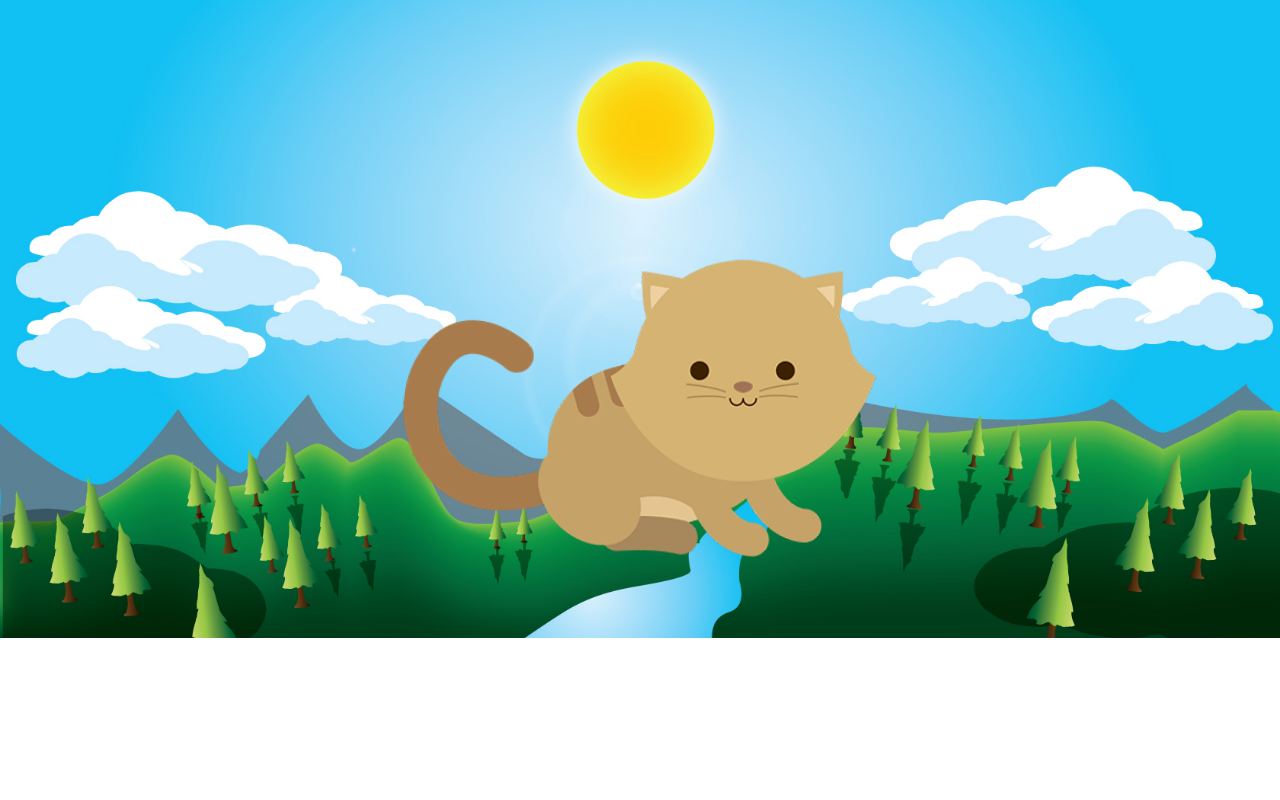
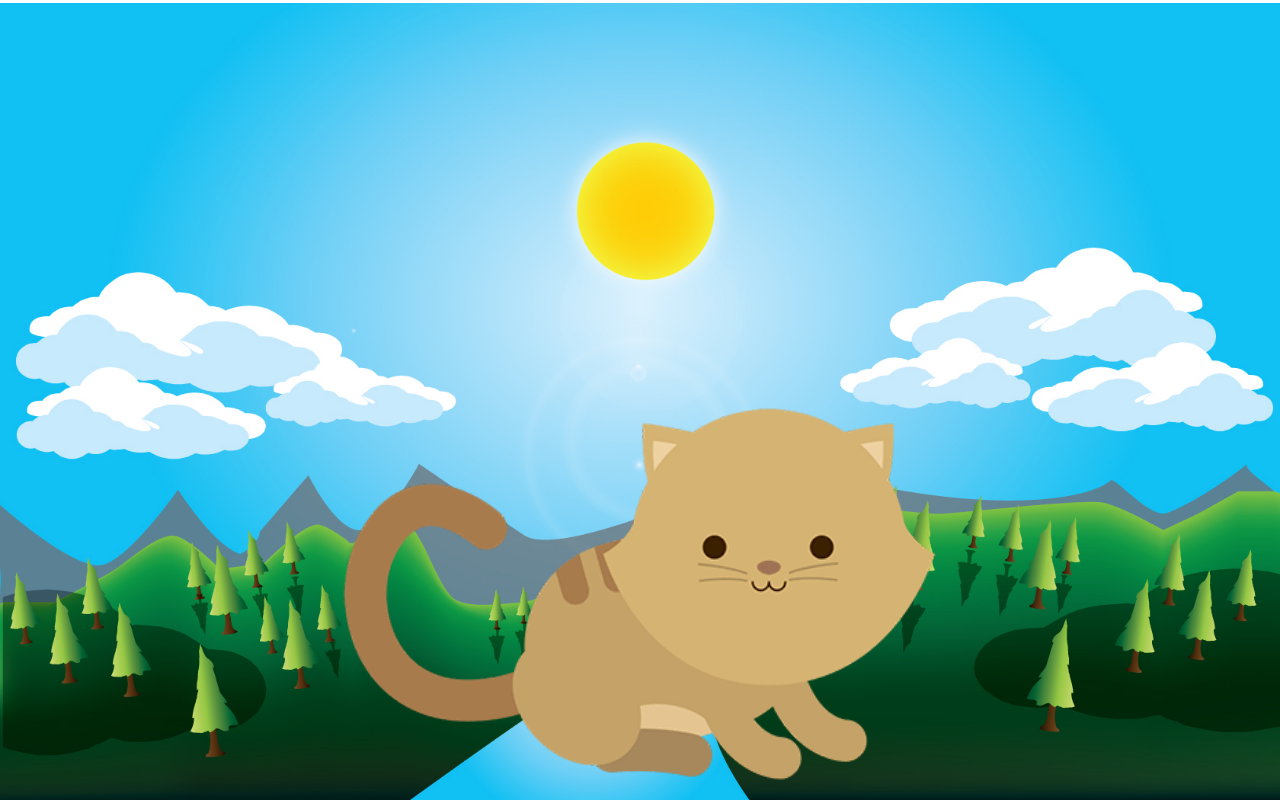
Before and after one commit to milagrospalma/kitten, a plain HTML site: page index.html in a window 1280 px wide. Drawn offline with Linux system fonts and the light colour scheme.

Commit message:
Actualiza la semántica del html y corrige el css

```diff
--- a/css/main.css
+++ b/css/main.css
@@ -1,31 +1,35 @@
-.background {
+section {
+  background-image: url('../assets/images/dawn.png');
+  background-position: center center;
+  background-repeat: no-repeat;
   background-size: cover;
-  background-position: center;
-  text-align: center;
-}
-
-.medium, .small, .large {
-  display: none;
-  margin-top: 30%;
+  height: 100vh;
+  /* posición del kitten */
+  display: flex;
+  justify-content: center;
+  align-items: flex-end;
 }
 
 img {
-  width: 80%;
+  width: 100%;
+  height: auto;
 }
 
-@media (max-width: 767px) {
-  .background {
-    background-image: url('../assets/images/dawn.png');
+.medium, .small {
+  display: none;
+}
+
+.large {
+  display: block;
+}
+
+@media (min-width: 768px) {
+  section {
+    background-image: url('../assets/images/night.jpg');
   }
 
   .large {
-    display: block;
-  }
-}
-
-@media (min-width: 768px) {
-  .background {
-    background-image: url('../assets/images/night.jpg');
+    display: none;
   }
 
   .small {
@@ -34,17 +38,15 @@ img {
 }
 
 @media (min-width: 992px) {
-  .background {
+  section {
     background-image: url('../assets/images/sunny-day.jpg');
   }
 
-  .small {
+  .small, .large {
     display: none;
   }
 
   .medium {
     display: block;
-    margin-top: 20%;
-    margin-bottom: 5%;
   }
 }
--- a/index.html
+++ b/index.html
@@ -4,27 +4,26 @@
     <meta charset="utf-8">
     <meta name="viewport" content="width=device-width, initial-scale=1, maximum-scale=1">
     <title>Kitten</title>
+    <link rel="shortcut icon" href="assets/icons/kitten.ico" type="image/ico">
     <link rel="stylesheet" href="css/grid-system.css">
     <link rel="stylesheet" href="css/main.css">
   </head>
   <body>
+    <section>
       <div class="container">
         <div class="row">
-        <div class="col-xs-12">
-          <section class="col-xs-12 background">
-            <div class="col-xs-offset-3 col-xs-6 medium">
-              <img src="assets/images/kitten-medium.png" alt="Kitten Medium">
-            </div>
-            <div class="col-xs-offset-1 col-xs-10 small">
-              <img src="assets/images/kitten-small.png" alt="Kitten Small">
-            </div>
           <div class="col-xs-offset-1 col-xs-10 large">
             <img src="assets/images/kitten-large.png" alt="Kitten Large">
           </div>
-          </section>
+          <div class="col-sm-offset-3 col-sm-6 small">
+            <img src="assets/images/kitten-small.png" alt="Kitten Small">
+          </div>
+          <div class="col-md-offset-3 col-md-6 medium">
+            <img src="assets/images/kitten-medium.png" alt="Kitten Medium">
           </div>
         </div>
       </div>
+    </section>
     <script type="text/javascript" src="js/app.js"></script>
   </body>
 </html>
```
Also changed, not shown: assets/icons/kitten.ico (added). Lines whose indentation alone changed are shown as unchanged.
